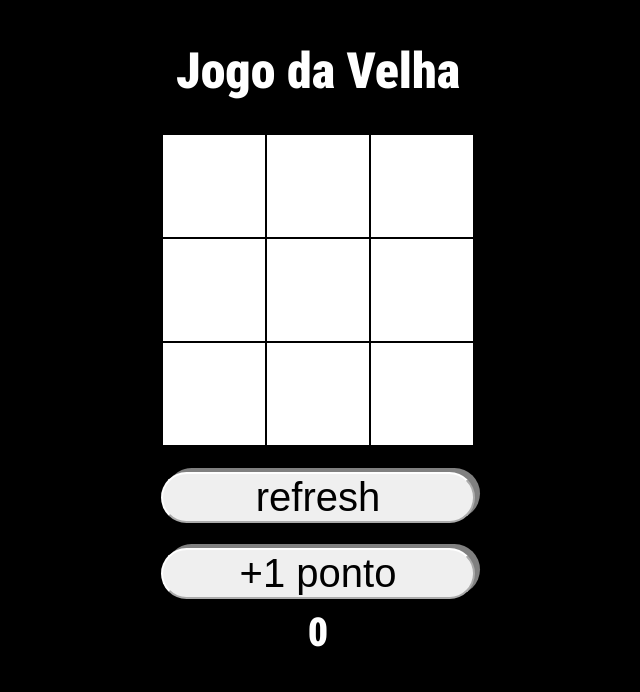
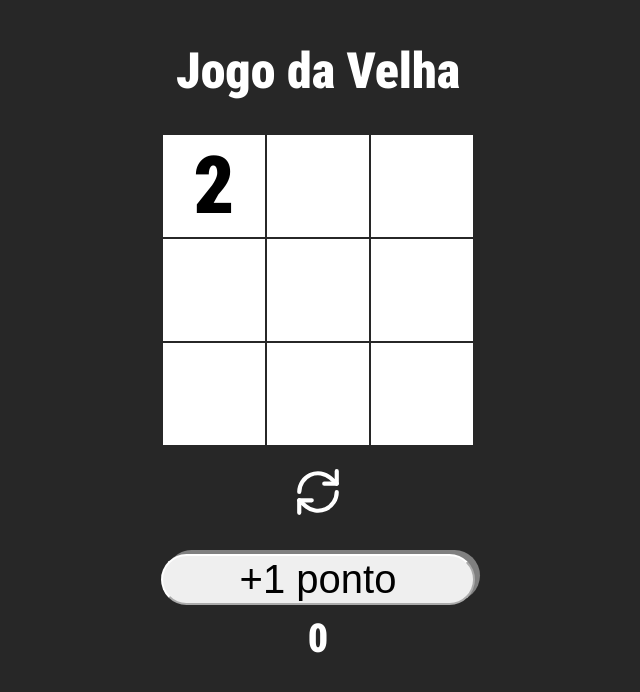
Before and after one commit to Pietro312/jogo-da-velha-next, a Next.js app: page / in a window 1280 px wide. Shown: the top 692 px of the page, without its empty margins (322-962 px from the left). Built offline with nearby package versions, Linux system fonts and the light colour scheme.

Commit message:
fundo melhor + botao reiniciar

```diff
--- a/app/globals.css
+++ b/app/globals.css
@@ -1,5 +1,5 @@
 body {
-  background-color: black;
+  background-color: rgb(39, 39, 39);
   color: white;
   overflow: auto;
   height: 3000px;
@@ -11,6 +11,7 @@ td {
   width: 100px;
   height: 100px;
   text-align: center;
+  color: black;
 }
 h1 {
   color: white;
@@ -28,9 +29,9 @@ td:hover {
   transition: 0.4s;
 }
 #aum {
-  text-decoration: none;
-  color: black;
-
+ color: white;
+  font-size: 50px;
+  margin-top: 20px;
 }
 #um {
   font-size: 40px;
--- a/app/page.tsx
+++ b/app/page.tsx
@@ -1,4 +1,8 @@
 "use client"
+import { useState } from "react";
+
+import { LuRefreshCw } from "react-icons/lu";
+
 export default function Home() {
   let pontos = 0
   function add () {
@@ -7,6 +11,8 @@ export default function Home() {
     if(count) count.innerHTML = pontos.toString()
     console.log (pontos)
   }
+  const tabela = 1+1
+  const jogador = "X"
 
   return (
     <div>
@@ -14,7 +20,7 @@ export default function Home() {
       <table>
         <tbody>
           <tr>
-            <td></td>
+            <td>{tabela}</td>
             <td></td>
             <td></td>
           </tr>
@@ -29,23 +35,13 @@ export default function Home() {
           </tr>
         </tbody>
       </table>
-      <button id="um" >
-        <a id="aum" href="/">
-          <span class="material-symbols-outlined">
-            refresh
-          </span>
-        </a>
-      </button>
+      <a id="aum"href="/"><LuRefreshCw/></a>
       <button id="dois" onClick={add}>
         +1 ponto
       </button>
       <span id="spanum" >
         {pontos}
       </span>
-
-
-
-
     </div>
   )
 
```
Also changed, not shown: package.json (+5 -4 lines), 1 other file (tests, documents, lock files or other folders).
